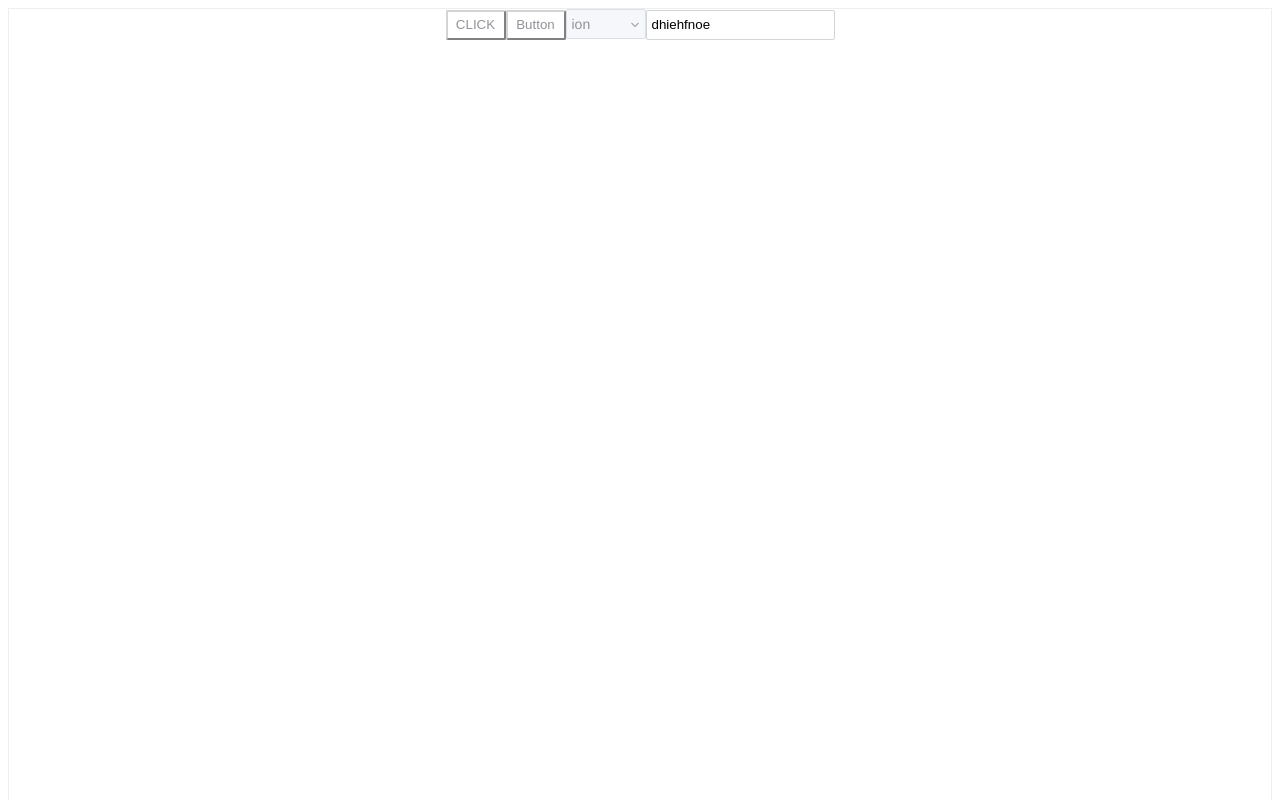
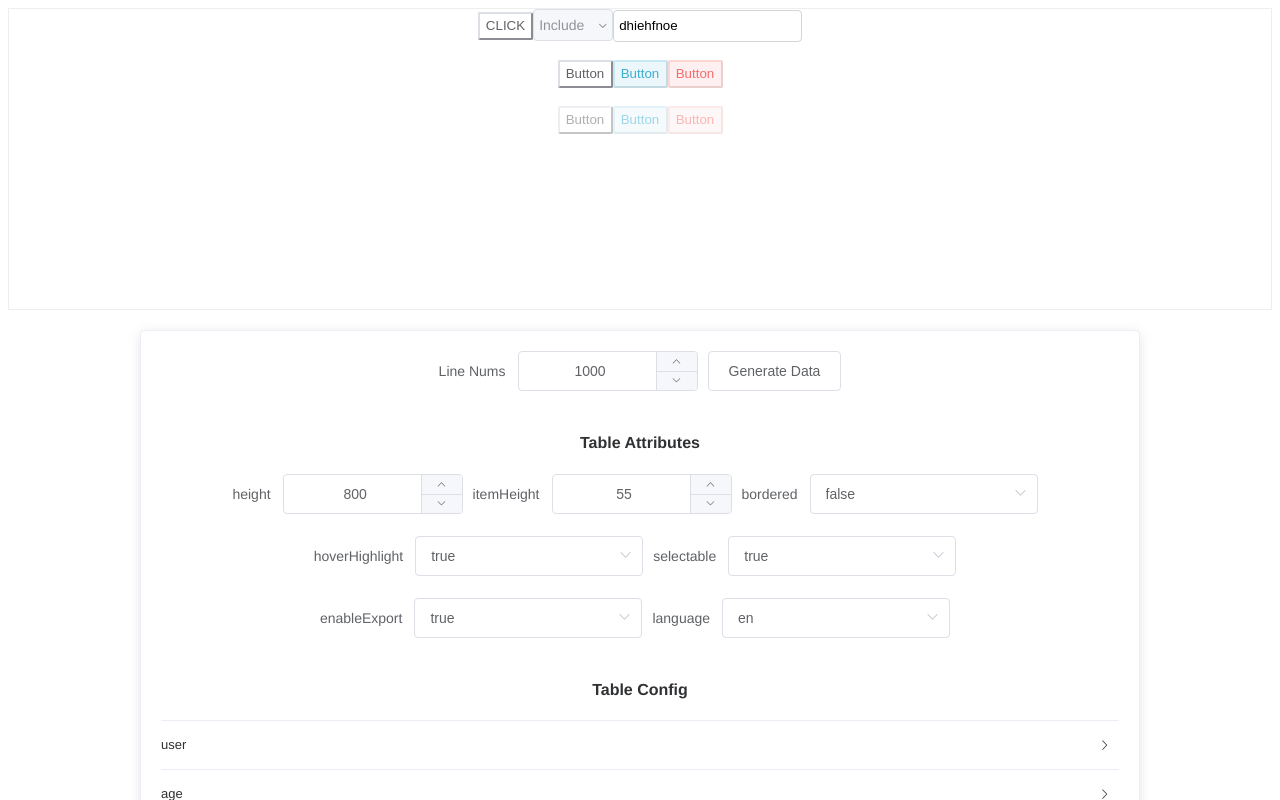
Before and after one commit to waningflow/vue-virtual-table-website, a Vue app: page / in a window 1280 px wide. Shown: the top 800 px of the page. Built offline with nearby package versions, Linux system fonts and the light colour scheme.

Commit message:
update search phrase

```diff
--- a/src/assets/base.css
+++ b/src/assets/base.css
@@ -11,7 +11,7 @@ Instead of a list of all class selectors,
 you can use the generic selector below, but it's slower:
 [class*="your-class-prefix"] {
 */
-.arrow_carrot-down{
+.arrow_carrot-down, .icon_close_alt2{
 	font-family: 'ElegantIcons';
 	speak: none;
 	font-style: normal;
--- a/src/components/base-button.vue
+++ b/src/components/base-button.vue
@@ -1,32 +1,91 @@
 <template>
-	<span>
-		<button class="base-button">
-			<slot></slot>
-		</button>
-	</span>
+	<button class="base-button" :class="{[type+'-btn']: true, 'disabled': disabled}">
+		<slot></slot>
+	</button>
 </template>
 <script>
 export default {
-
+	props: {
+		type: {
+			type: String,
+			default: 'plain'
+		},
+		disabled: {
+			type: Boolean,
+			default: false
+		}
+	}
 }
 </script>
 <style scoped lang="scss">
 $default-color: #3caed2;
+$danger-color: #f56c6c;
 
 .base-button{
-	min-width: 60px;
-	min-height: 30px;
-  	color: #909399;
-  	background: #fff;
-  	border-color: #d3d4d6;
+	display: inline-block;
+	min-width: 55px;
+	min-height: 28px;
   	border-radius: 2px;
   	outline: none;
+  	focus-outline: none;
+
+  	&:active{
+  		border-style: solid;
+  	}
 
   	&:hover{
   		cursor: pointer;
-	    color: $default-color;
+  	}
+  	&.disabled{
+  		opacity: 0.5;
+  		cursor: not-allowed;
+  	}
+}
+
+.plain-btn{
+	color: #606266;
+  	background: #fff;
+  	border-color: #dcdfe6;
+  	&:hover{
+  		color: $default-color;
+	    background-color: transparentize($default-color, 0.9);
+	    border-color: transparentize($default-color, 0.8);
+  	}
+  	&.disabled:hover{
+  		color: #606266;
+	  	background: #fff;
+	  	border-color: #dcdfe6;
+  	}
+}
+
+.primary-btn{
+	color: $default-color;
+    background-color: transparentize($default-color, 0.9);
+    border-color: transparentize($default-color, 0.8);
+  	&:hover{
+  		color: #fff;
+	    background-color: $default-color;
+	    border-color: $default-color;
+  	}
+  	&.disabled:hover{
+  		color: $default-color;
 	    background-color: transparentize($default-color, 0.9);
 	    border-color: transparentize($default-color, 0.8);
   	}
 }
+.danger-btn{
+	color: $danger-color;
+    background-color: transparentize($danger-color, 0.9);
+    border-color: transparentize($danger-color, 0.8);
+  	&:hover{
+  		color: #fff;
+	    background-color: $danger-color;
+	    border-color: $danger-color;
+  	}
+  	&.disabled:hover{
+  		color: $danger-color;
+	    background-color: transparentize($danger-color, 0.9);
+	    border-color: transparentize($danger-color, 0.8);
+  	}
+}
 </style>
--- a/src/components/base-input.vue
+++ b/src/components/base-input.vue
@@ -1,7 +1,5 @@
 <template>
-	<span>
-		<input :type="type" name="" :value="inputValue" @change="$emit('change', $event.target.value)" class="input-box">
-	</span>
+		<input :type="type" name="" :value="inputValue" @change="$emit('change', $event.target.value)" class="input-box" :placeholder="placeholder">
 </template>
 <script>
 export default {
@@ -14,6 +12,10 @@ export default {
 		type: {
 			type: String,
 			default: 'text'
+		},
+		placeholder: {
+			type: String,
+			default: ''
 		}
 	},
 	data () {
@@ -27,10 +29,11 @@ export default {
 $default-color: #3caed2;
 
 .input-box{
+	display:inline-block;
 	box-sizing: border-box;
-	height: 30px;
+	height: 32px;
 	border: 1px solid #d3d4d6;
-	border-radius: 2px;
+	border-radius: 4px;
 	padding: 0 5px;
 	outline: none;
 
--- a/src/components/base-popover.vue
+++ b/src/components/base-popover.vue
@@ -6,17 +6,21 @@
 				<div class="pop-arrow" :style="{'left': offset.arrowLeft+'px'}"></div>
 			</div>
 		</transition>
-		<div @click="togglePop" class="pop-handler" ref="popHandler">
+		<div @click="togglePop" class="pop-handler" ref="popHandler" v-observe-visibility="setSize">
 			<slot name="reference"></slot>
 		</div>
 	</span>
 </template>
 <script>
+import {ObserveVisibility} from 'vue-observe-visibility'
+
 export default {
 	directives: {
+		ObserveVisibility,
 		'click-out-side': {
 			bind (el, binding, vnode){
 				el.clickOutsideEvent = (event) => {
+					console.log('ss')
 					if (!(el == event.target || el.contains(event.target)) || vnode.context.clickToClose) {
 				    	vnode.context[binding.expression](event);
 				    }
@@ -46,6 +50,10 @@ export default {
 			default: function (){
 				return 'fade'
 			}
+		},
+		visible: {
+			type: Boolean,
+			default: true
 		}
 	},
 	data () {
@@ -60,6 +68,9 @@ export default {
 	},
 	methods: {
 		togglePop(e){
+			if(!this.visible){
+				return
+			}
 			if(this.isShow){
 				e.stopPropagation()
 			}
@@ -67,18 +78,28 @@ export default {
 			this.$emit('showChange', this.isShow)
 		},
 		closeCard(){
+			if(!this.visible){
+				return
+			}
 			this.isShow = false
 			this.$emit('showChange', this.isShow)
 		},
 		setSize(){
+			if(!this.$refs.popHandler){
+				return
+			}
 			let {offsetLeft, offsetTop, offsetHeight, offsetWidth} = this.$refs.popHandler
-
+			console.log(this.$refs.popHandler)
+			console.log(this.$refs)
 			this.offset.left = offsetLeft
 			this.offset.top = offsetTop + offsetHeight + 10
-			this.offset.arrowLeft = offsetWidth/2 - 6
+			this.offset.arrowLeft = offsetWidth/2 - 3
 		}
 	},
 	mounted(){
+		if(!this.visible){
+			return
+		}
 		this.setSize()
 		window.addEventListener('resize', _ => {
 			this.setSize()
@@ -91,9 +112,9 @@ export default {
 		display: inline-block;
 	}
 	.pop-card {
-		width: 150px;
-		/*min-width: 150px;*/
-		min-height: 20px;
+		/*width: 150px;*/
+		min-width: 10px;
+		min-height: 10px;
 		border: 1px solid #ebeef5;
 		box-shadow: 0 2px 12px 0 rgba(0, 0, 0, 0.1);
 		position: absolute;
--- a/src/components/base-select.vue
+++ b/src/components/base-select.vue
@@ -3,12 +3,12 @@
 		<BasePopover
 			:clickToClose="true"
 			@showChange="handlePopoverChange"
-			:width="80"
+			:width="width"
 			animation-mode="slidedown">
 			<div class="option-list">
 				<div v-for="option in choiceList" class="option-item" :class="{'selected': option.value == selected.value}" @click="updateChoice(option)">{{option.label}}</div>
 			</div>
-			<div slot="reference" class="select-box">
+			<div slot="reference" class="select-box" :style="{'width': width+'px'}">
 					{{selected.label}}
 					<!-- <div class="select-arrow"></div> -->
 				<div class="arrow-side">
@@ -36,7 +36,11 @@ export default {
 				return []
 			}
 		},
-		selectedValue: [String, Number]
+		selectedValue: [String, Number],
+		width: {
+			type: Number,
+			default: 80
+		}
 	},
 	data () {
 		return {
@@ -77,9 +81,8 @@ $font-color: #909399;
 
 .select-box{
 	font-size: 14px;
-	width: 80px;
-	height: 30px;
-  	border-radius: 2px;
+	height: 32px;
+  	border-radius: 4px;
   	outline: none;
   	background-color: $backgroud-color;
     color: $font-color;
--- a/src/components/test-plain.vue
+++ b/src/components/test-plain.vue
@@ -1,9 +1,10 @@
 <template>
-	<div style="height: 800px;border: 1px solid #eee">
+	<div style="height: 300px;border: 1px solid #eee">
 		<BasePopover>
+			<div>test</div>
+			<div>iuyt</div>
 			<BaseButton slot="reference">CLICK</BaseButton>
 		</BasePopover>
-		<BaseButton>Button</BaseButton>
 		<BaseSelect
 			v-model="selectedOpt"
 			:choice-list="list"
@@ -13,6 +14,14 @@
 			v-model="inputText"
 			@change="handleChangeInput">
 		</BaseInput>
+		<br> <br>
+		<BaseButton>Button</BaseButton>
+		<BaseButton type="primary">Button</BaseButton>
+		<BaseButton type="danger">Button</BaseButton>
+		<br><br>
+		<BaseButton :disabled="true">Button</BaseButton>
+		<BaseButton type="primary" :disabled="true">Button</BaseButton>
+		<BaseButton type="danger" :disabled="true">Button</BaseButton>
 	</div>
 </template>
 <script>
@@ -30,7 +39,7 @@ export default {
 	},
 	data(){
 		return{
-			selectedOpt: 'ion',
+			selectedOpt: 'in',
 			list: [
 		        {
 		          value: "in",
@@ -47,7 +56,6 @@ export default {
 	methods: {
 		handleChangeOpt(val){
 			console.log(val)
-			console.log(this.selectedOpt)
 		},
 		handleChangeInput(val){
 			console.log(val)
--- a/src/components/vue-virtual-table.vue
+++ b/src/components/vue-virtual-table.vue
@@ -10,28 +10,24 @@
 						<div class="header-line">
 							<div class="header-cell" v-for="(item, configIndex) in configTemp.filter(v=>!v.isHidden)" :key="configIndex" :style="{flex: colWidth[configIndex]}">
 								<div class="header-cell-inner search-wrapper" v-if="item.searchable">
-									<el-popover :ref="item.prop+'_search'" placement="bottom" width="340" trigger="click" v-model="item.searchVisible">
-
-										<template v-for="(phrase, ph_index) in item.searchPhrase">
-											<el-input class="" v-model="phrase.value" :autofocus="true" @change="handleClickConfirmFilter(configIndex)" style="margin-bottom: 6px;width: 320px" :placeholder="languageOptions[language].phraseFilter['ph']">
-												<el-select slot="prepend" v-model="phrase.operator" placeholder="" style="width: 110px" @change="handleClickConfirmFilter(configIndex)">
-													<el-option v-for="item in allPhraseOperator" :key="item.value" :label="languageOptions[language].phraseFilter[item.value]" :value="item.value">
-													</el-option>
-												</el-select>
-											</el-input>
-
-											<i class="el-icon-circle-close-outline" style="position:relative; top: 0px" v-show="ph_index > 0" @click="removePhraseFilter(configIndex, ph_index)"></i>
-										</template>
-										<div style="display: flex">
-											<el-button class="btn filterBtnEmpty" size="mini" @click="addFilterPhrase(configIndex)" :disabled="item.searchPhrase.length >= phraseLimit">{{languageOptions[language].phraseFilter['and_btn']}}</el-button>
-											<el-button class="btn filterBtnEmpty" type="danger" size="mini" @click="handleClickEmptyPhraseFilter(configIndex)">{{languageOptions[language].phraseFilter['clear_btn']}}</el-button>
-										</div>
+                  <base-popover :width="340">
+                    <div style="padding: 10px;text-align: left;">
+										  <template v-for="(phrase, ph_index) in item.searchPhrase">
+                        <base-select v-model="phrase.operator" style="width: 110px" @change="handleClickConfirmFilter(configIndex)" :choice-list="allPhraseOperator"></base-select>
+                        <base-input v-model="phrase.value" @change="handleClickConfirmFilter(configIndex)" style="margin:0 5px 6px 5px;width: 210px" :placeholder="languageOptions[language].phraseFilter['ph']"></base-input>
+                        <i class="icon_close_alt2" v-show="ph_index > 0" @click="removePhraseFilter(configIndex, ph_index)"></i>
+  										</template>
+  										<div style="display: flex">
+                        <base-button class="btn filterBtnEmpty" type="primary" @click.native="addFilterPhrase(configIndex)" :disabled="item.searchPhrase.length >= phraseLimit">{{languageOptions[language].phraseFilter['and_btn']}}</base-button>
+                        <base-button class="btn filterBtnEmpty" style="margin-left: 5px" type="danger" @click.native="handleClickEmptyPhraseFilter(configIndex)">{{languageOptions[language].phraseFilter['clear_btn']}}</base-button>
+  										</div>
+                    </div>
 
 										<span slot="reference">
 											<span v-if="item.name" :class="{searched: item.searchPhrase.findIndex(v => v.value != '') > -1}">{{item.name}}</span>
 											<span v-else :class="{searched: item.searchPhrase.findIndex(v => v.value != '') > -1}">{{item.prop}}</span>
 										</span>
-									</el-popover>
+                </base-popover>
 								</div>
 								<div class="header-cell-inner filter-wrapper" v-else-if="item.filterable">
 									<el-popover :ref="item.prop+'_filter'" placement="bottom" width="350" trigger="click" v-model="item.filterVisible">
@@ -174,6 +170,11 @@
 import VirtualScroller from "./virtual-scroller.vue";
 // import XLSX from "xlsx";
 import { ResizeObserver } from "vue-resize";
+import BasePopover from './base-popover.vue'
+import BaseButton from './base-button.vue'
+import BaseSelect from './base-select.vue'
+import BaseInput from './base-input.vue'
+import '../assets/base.css'
 import {
   Select,
   Option,
@@ -195,7 +196,11 @@ export default {
     [Input.name]: Input,
     [Checkbox.name]: Checkbox,
     [CheckboxGroup.name]: CheckboxGroup,
-    [Button.name]: Button
+    [Button.name]: Button,
+    BasePopover,
+    BaseButton,
+    BaseSelect,
+    BaseInput
   },
   props: {
     config: {
@@ -879,6 +884,9 @@ export default {
       this.$set(this.configTemp[index], "numberFilterVisible", false);
     },
     addFilterPhrase(index) {
+      if(this.configTemp[index].searchPhrase.length >= this.phraseLimit){
+        return
+      }
       this.configTemp[index].searchPhrase.push({ operator: "in", value: "" });
     },
     removePhraseFilter(index, ph_index) {
```
Also changed, not shown: src/components/base-checkgroup.vue (added, +10 -0 lines).
